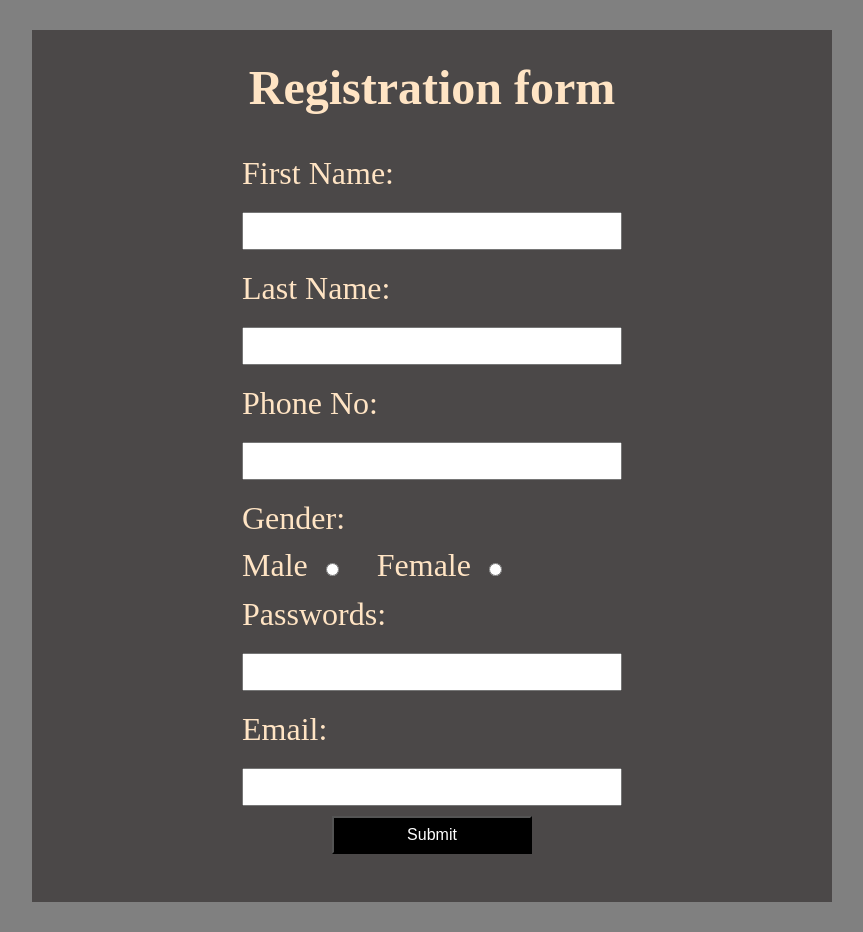
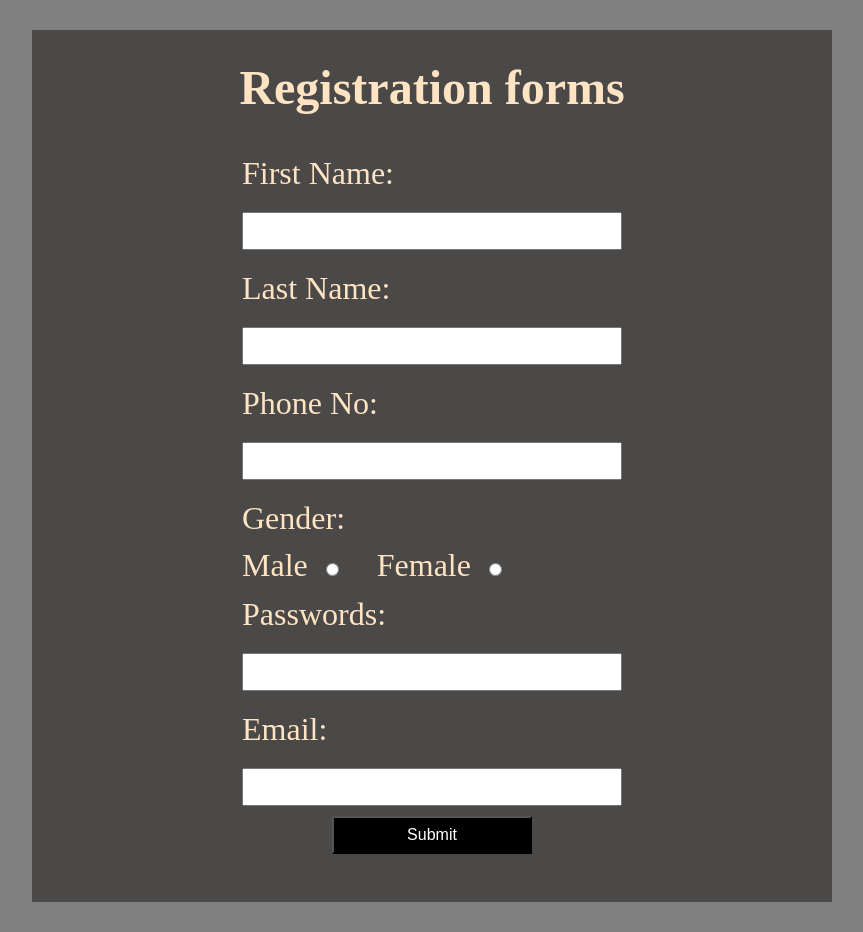
Before and after one commit to etengs/first-repos, a plain HTML site: page index.html in a window 1280 px wide. Shown: the whole page, without its empty margins (208-1071 px from the left). Drawn offline with Linux system fonts and the light colour scheme.

```diff
--- a/index.html
+++ b/index.html
@@ -10,7 +10,7 @@
 <body>
     <div class="container">
         <header>
-            <h1>Registration form</h1>
+            <h1>Registration forms</h1>
         </header>
         <main>
             <form action="" method="get" class="flex">
```
Also changed, not shown: login.html (added, +1 -0 lines).
